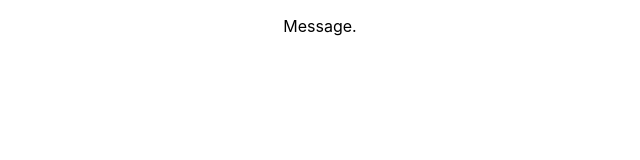
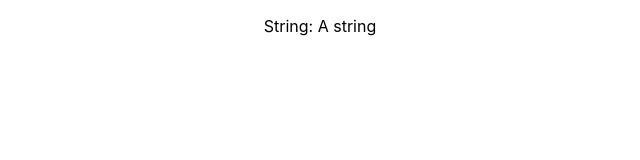
Before and after one commit to Kidd-nash/React_trial, a React (Create React App) app: page / in a window 1280 px wide. Shown: the top 160 px of the page, without its empty margins (320-960 px from the left). Built offline with nearby package versions, Linux system fonts and the light colour scheme.

Commit message:
002 - displaying a string

```diff
--- a/src/TrialComponent.js
+++ b/src/TrialComponent.js
@@ -1,7 +1,7 @@
 function TrialComponent() {
     return (
         <div>
-            <p>Message.</p>
+            <p>String: {"A string"}</p>
         </div>
     );
 }
```
